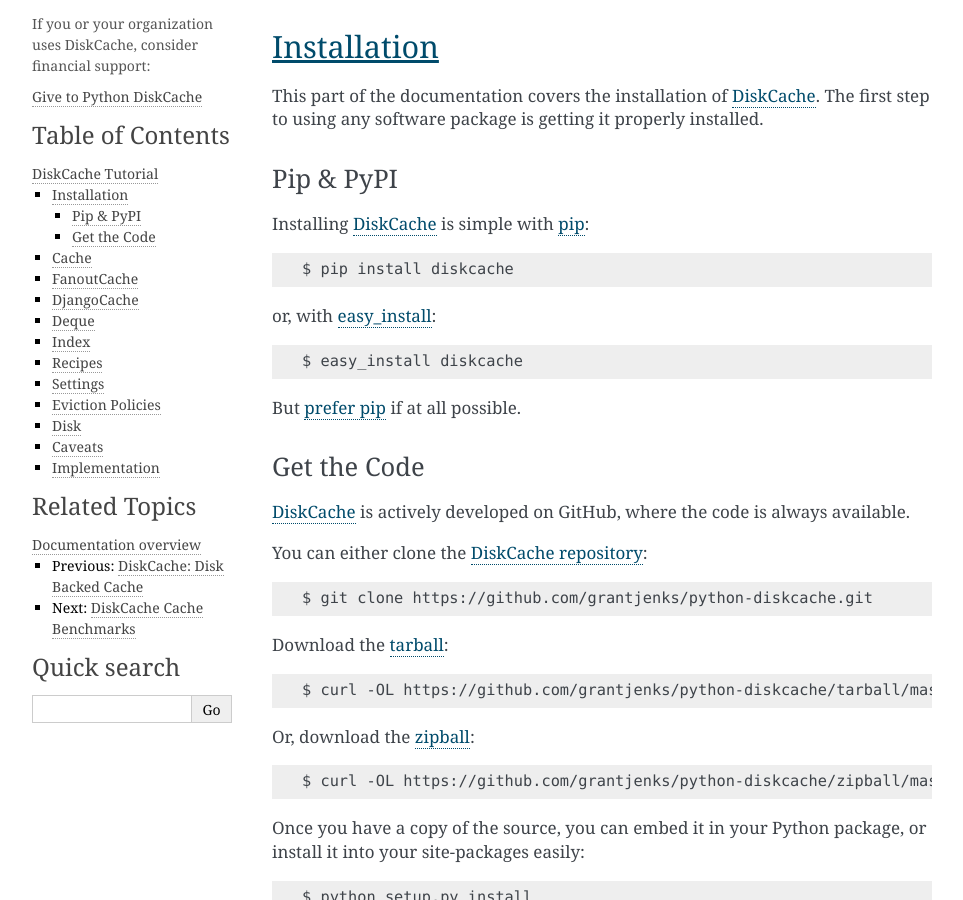
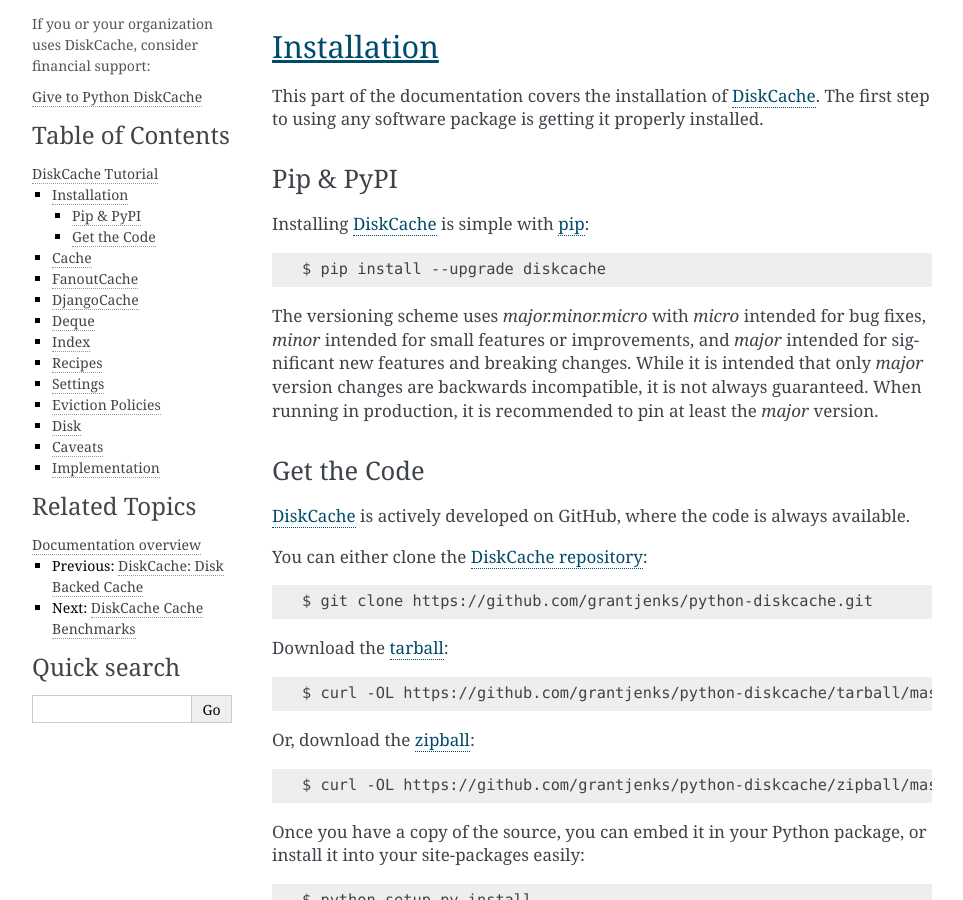
Before and after one commit to grantjenks/python-diskcache, a Sphinx documentation site: the page built from docs/tutorial.rst, in a window 1280 px wide and 900 px high, scrolled down 413 px. Shown: the whole window, without its empty margins (148-1111 px from the left). Built offline with Sphinx 7.4.7, drawn with Linux system fonts in a browser that asks for light colours.

Commit message:
Add note about versioning

```diff
--- a/docs/tutorial.rst
+++ b/docs/tutorial.rst
@@ -18,14 +18,14 @@
 Installing :doc:`DiskCache <index>` is simple with `pip
 <https://pip.pypa.io/en/stable/>`_::
 
-    $ pip install diskcache
+    $ pip install --upgrade diskcache
 
-or, with `easy_install <https://setuptools.readthedocs.io/en/latest/easy_install.html>`_::
-
-    $ easy_install diskcache
-
-But `prefer pip <https://packaging.python.org/pip_easy_install/>`_ if at all
-possible.
+The versioning scheme uses `major.minor.micro` with `micro` intended for bug
+fixes, `minor` intended for small features or improvements, and `major`
+intended for significant new features and breaking changes. While it is
+intended that only `major` version changes are backwards incompatible, it is
+not always guaranteed. When running in production, it is recommended to pin at
+least the `major` version.
 
 Get the Code
 ............
```
